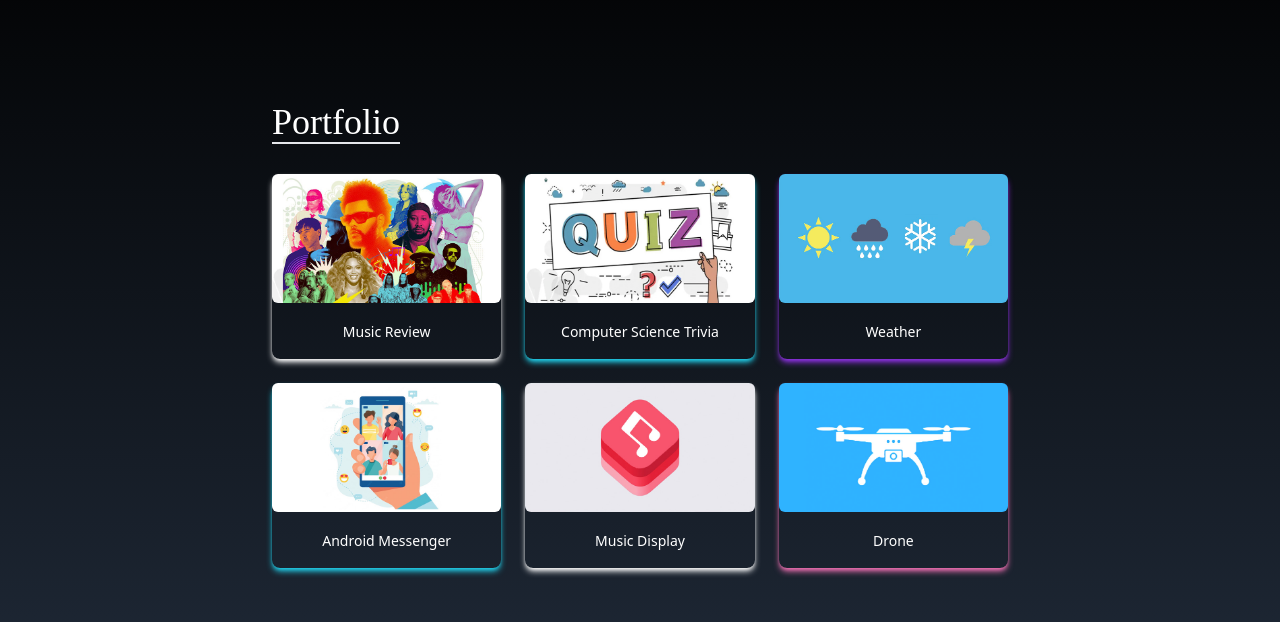
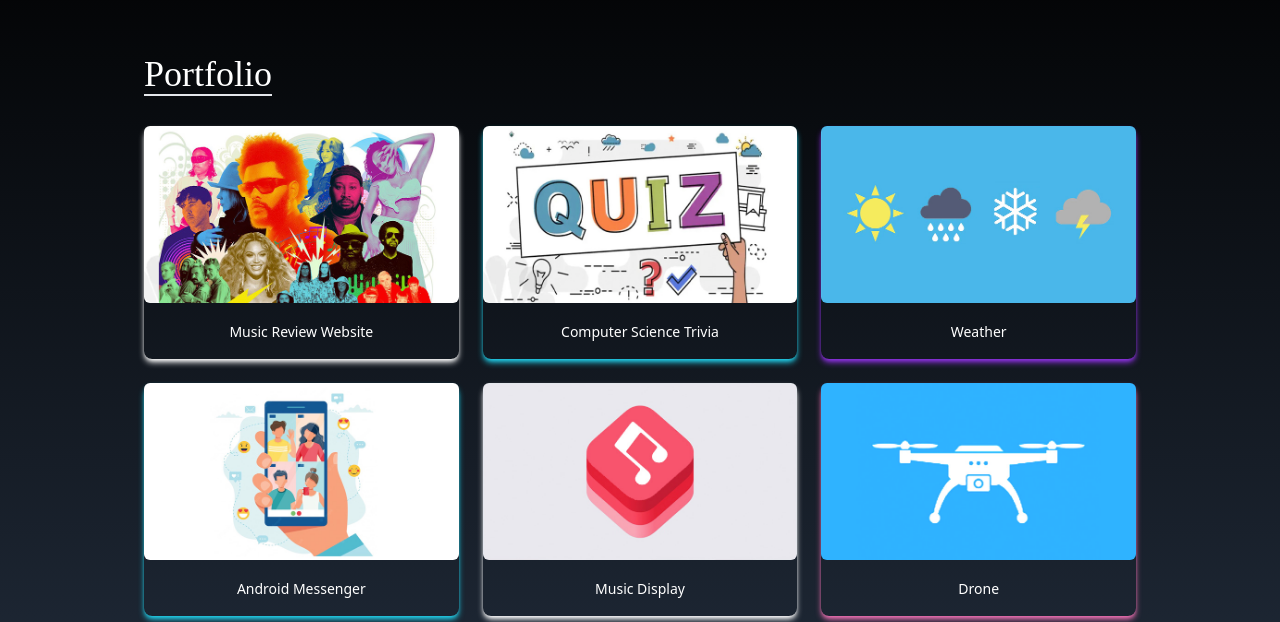
Before and after one commit to tgulu/Portfolio, a React (Create React App) app: page / in a window 1280 px wide. Shown: the part 1705-2327 px from the top of the page. Built offline with nearby package versions, Linux system fonts and the light colour scheme; a web font is replaced by a local one.

Commit message:
adding in html for music review website

```diff
--- a/src/components/Contact.jsx
+++ b/src/components/Contact.jsx
@@ -1,6 +1,6 @@
 import React from "react";
 
-const Contacts = () => {
+const Contact = () => {
   return (
     <div
       name="contact"
@@ -55,4 +55,4 @@ const Contacts = () => {
   );
 };
 
-export default Contacts;
+export default Contact;
--- a/src/components/Portfolio.jsx
+++ b/src/components/Portfolio.jsx
@@ -12,12 +12,12 @@ const Portfolio = () => {
       id: 1,
       child: (
         <>
-          <span className="text-sm">Music Review</span>
+          <span className="text-sm">Music Review Website</span>
         </>
       ),
       src: musicReview,
-      href: "https://github.com/tgulu/Review",
-      sourceCode: "https://github.com/tgulu/Review",
+      href: "https://github.com/tgulu/Albums",
+      sourceCode: "https://github.com/tgulu/Albums",
       style: "shadow-white",
     },
     {
@@ -87,7 +87,7 @@ const Portfolio = () => {
       name="portfolio"
       className="bg-gradient-to-b from-black to-gray-800  w-full text-white md:h-screen"
     >
-      <div className="max-w-screen-md p-4 mx-auto flex flex-col justify-center w-full h-full">
+      <div className="max-w-screen-lg p-4 mx-auto flex flex-col justify-center w-full h-full">
         <div className="">
           <p className="pt-20 font-float mt-0 mb-4 text-4xl ">
             <span className="border-b-2 white">Portfolio </span>
```
